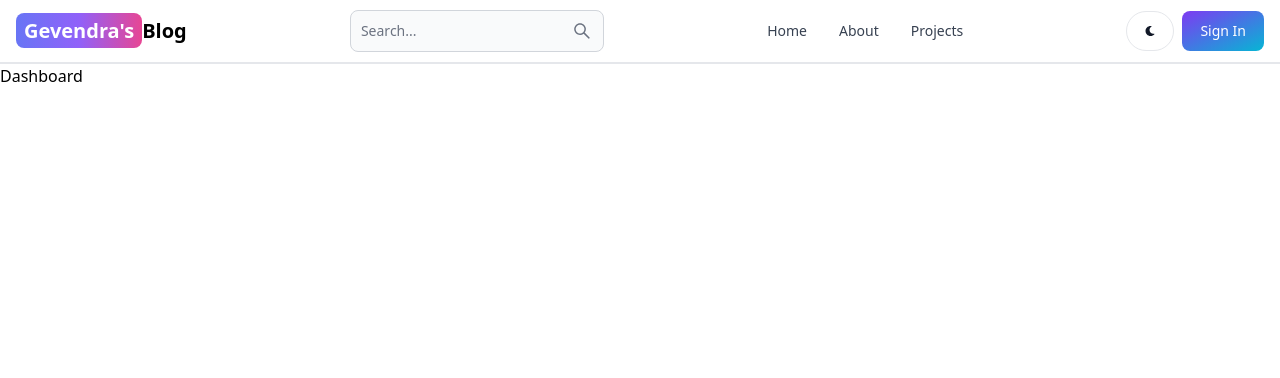
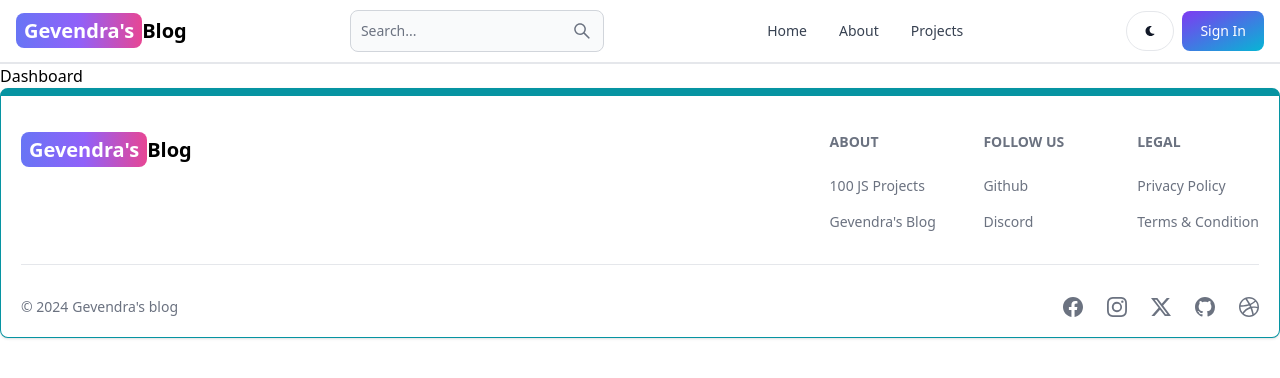
Before and after one commit to domendraKS/mern-blog-yt, a React app in the folder client/: page /dashboard in a window 1280 px wide. Shown: the top 378 px of the page. Built offline with nearby package versions, Linux system fonts and the light colour scheme; the HTML template or start-up script is replaced by a standard one.

Commit message:
Create and add footer components

```diff
--- a/client/src/App.jsx
+++ b/client/src/App.jsx
@@ -7,6 +7,7 @@
 import SignIn from "./pages/SignIn";
 import SignUp from "./pages/SignUp";
 import Header from "./components/Header";
+import { FooterComp } from "./components/Footer";
 
 function App() {
   return (
@@ -20,6 +21,7 @@
         <Route path="/sign-in" element={<SignIn />} />
         <Route path="/sign-up" element={<SignUp />} />
       </Routes>
+      <FooterComp />
     </BrowserRouter>
   );
 }
--- /dev/null
+++ b/client/src/components/Footer.jsx
@@ -0,0 +1,92 @@
+import React from "react";
+import { Link } from "react-router-dom";
+import {
+  Footer,
+  FooterCopyright,
+  FooterDivider,
+  FooterIcon,
+  FooterTitle,
+} from "flowbite-react";
+import {
+  BsDribbble,
+  BsFacebook,
+  BsGithub,
+  BsInstagram,
+  BsTwitterX,
+} from "react-icons/bs";
+
+export const FooterComp = () => {
+  return (
+    <Footer className="border border-t-8 border-teal-500 p-5">
+      <div className="w-full max-w-7xl mx-auto">
+        <div className="grid w-full justify-between sm:flex md:grid-cols-1">
+          <div className="mt-5">
+            <Link
+              to="/"
+              className="self-center whitespace-nowrap text-lg sm:text-xl font-semibold dark:text-white"
+            >
+              <span className="px-2 py-1 bg-gradient-to-r from-indigo-500 via-purple-500 to-pink-500 rounded-lg text-white">
+                Gevendra's
+              </span>
+              Blog
+            </Link>
+          </div>
+          <div className="grid grid-cols-2 gap-8 mt-4 sm:grid-cols-3">
+            <div>
+              <FooterTitle title="About" />
+              <Footer.LinkGroup col>
+                <Footer.Link href="#" target="_blank" rel="noopener noreferrer">
+                  100 JS Projects
+                </Footer.Link>
+                <Footer.Link href="/about" rel="noopener noreferrer">
+                  Gevendra's Blog
+                </Footer.Link>
+              </Footer.LinkGroup>
+            </div>
+            <div>
+              <FooterTitle title="Follow us" />
+              <Footer.LinkGroup col>
+                <Footer.Link
+                  href="https://github.com/domendraKS/mern-blog-yt"
+                  target="_blank"
+                  rel="noopener noreferrer"
+                >
+                  Github
+                </Footer.Link>
+                <Footer.Link href="#" target="_blank" rel="noopener noreferrer">
+                  Discord
+                </Footer.Link>
+              </Footer.LinkGroup>
+            </div>
+            <div>
+              <FooterTitle title="Legal" />
+              <Footer.LinkGroup col>
+                <Footer.Link href="#">Privacy Policy</Footer.Link>
+                <Footer.Link href="#">Terms &amp; Condition</Footer.Link>
+              </Footer.LinkGroup>
+            </div>
+          </div>
+        </div>
+        <FooterDivider />
+        <div className="w-full sm:flex sm:items-center sm:justify-between">
+          <FooterCopyright
+            href="#"
+            by="Gevendra's blog"
+            year={new Date().getFullYear()}
+          />
+          <div className="flex gap-6 sm:mt-0 mt-4 sm:justify-center">
+            <FooterIcon href="#" icon={BsFacebook} />
+            <FooterIcon href="#" icon={BsInstagram} />
+            <FooterIcon href="#" icon={BsTwitterX} />
+            <FooterIcon
+              href="https://github.com/domendraKS/mern-blog-yt"
+              target="_blank"
+              icon={BsGithub}
+            />
+            <FooterIcon href="#" icon={BsDribbble} />
+          </div>
+        </div>
+      </div>
+    </Footer>
+  );
+};
```
